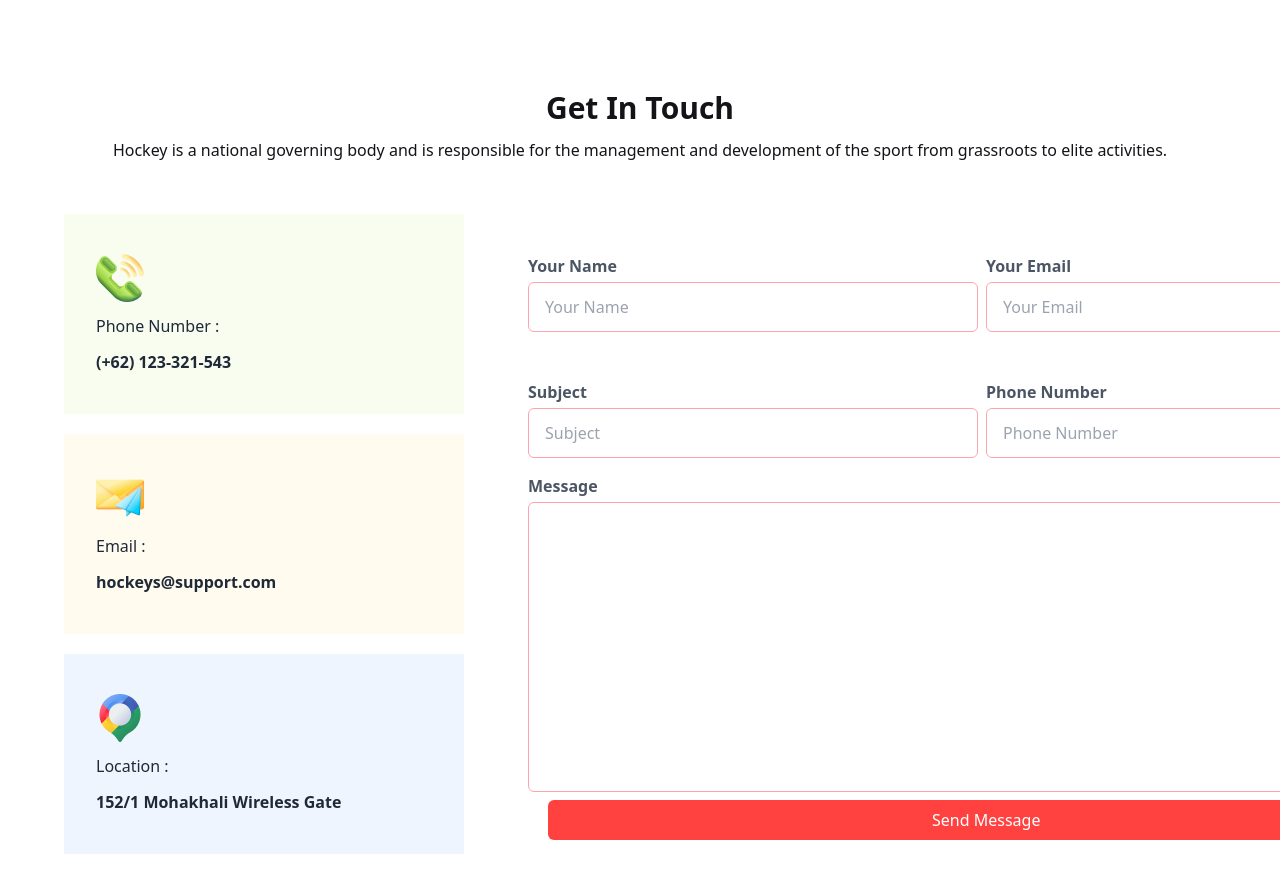
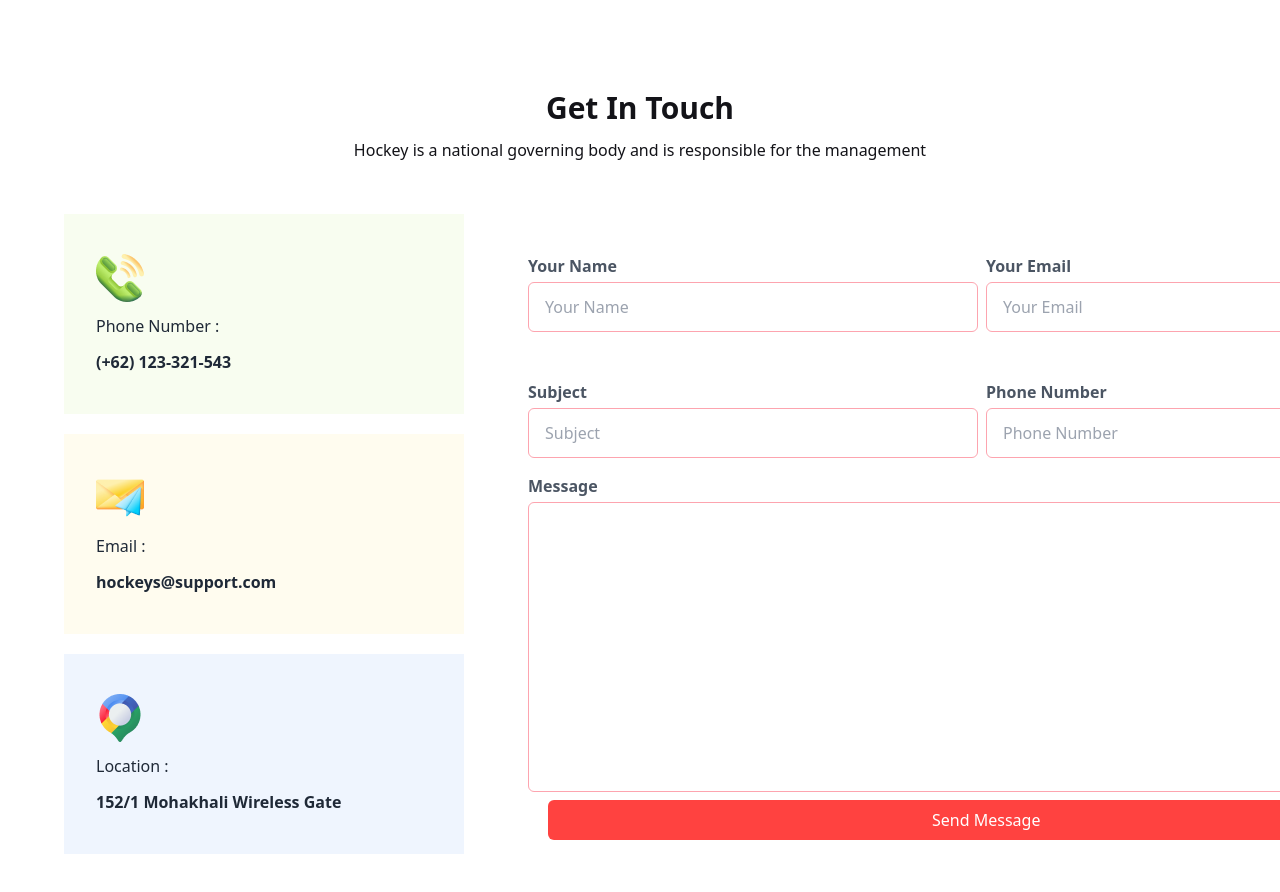
Before and after one commit to ZakiaSultana4/Hockeys-A3, a plain HTML site: page index.html in a window 1280 px wide. Shown: the part 4120-5012 px from the top of the page. Drawn offline with nearby package versions, Linux system fonts and the light colour scheme.

```diff
--- a/index.html
+++ b/index.html
@@ -578,8 +578,7 @@
       <h1 class="text-[#131318] font-bold text-3xl">Get In Touch</h1>
       <p class="text-[#131318] my-3">
         Hockey is a national governing body and is responsible for the
-        management and development of the sport from grassroots to elite
-        activities.
+        management
       </p>
     </div>
   </section>
@@ -696,9 +695,6 @@
         <a class="link link-hover"> Contact Us</a>
       </nav>
       <nav>
-
-
-
         <header class="mt-16" class="footer-title">Services</header>
         <a class="link link-hover">Group Lesson</a>
         <a class="link link-hover">
```
